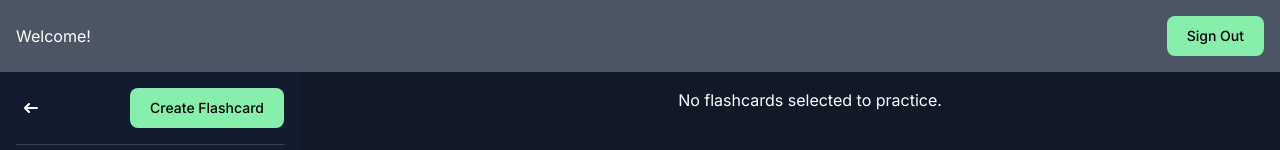
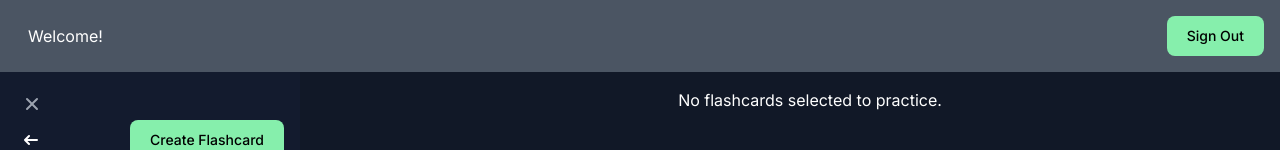
Before and after one commit to j1000-dev/Flipstax, a React (Create React App) app: page /home/1 in a window 1280 px wide. Shown: the top 150 px of the page. Built offline with nearby package versions, Linux system fonts and the light colour scheme; no server answers; the database is empty; sample sign-in values are in the browser's storage.

Commit message:
make response

```diff
--- a/src/pages/Home.tsx
+++ b/src/pages/Home.tsx
@@ -1,5 +1,5 @@
 import React from 'react';
-import {useContext} from 'react';
+import {useContext, useState} from 'react';
 import {AuthContext} from '../context/auth-context';
 import {DeckProvider} from '../context/deck-context';
 import {Decks} from './Decks';
@@ -16,20 +16,61 @@ const Home: React.FC = () => {
     const {signOut} = useContext(AuthContext);
     const {practiceMode} = usePractice();
     const {deckId} = useParams();
+    const [isAsideOpen, setIsAsideOpen] = useState(true);
     const isDeckRoute = deckId !== undefined;
+
+    const handleToggleAside = (): void => {
+        setIsAsideOpen((prevIsAsideOpen) => !prevIsAsideOpen);
+    };
 
     return (
         <div className="min-h-screen text-white">
             <nav className="bg-gray-600 p-4">
                 <div className="max-w-full flex items-center justify-between">
-                    <h3>Welcome!</h3>
+                    <div className="flex items-center justify-center">
+                        {
+                            !isAsideOpen && (
+                                <button onClick={handleToggleAside} className="p-2 text-gray-900 focus:outline-none bg-white rounded-lg border border-gray-200 hover:bg-gray-100 hover:text-blue-700 focus:z-10 focus:ring-4 focus:ring-gray-200 dark:focus:ring-gray-700 dark:bg-gray-800 dark:text-gray-400 dark:border-gray-600 dark:hover:text-white dark:hover:bg-gray-700">
+                                    <svg
+                                        className="w-6 h-6 text-gray-800 dark:text-white" aria-hidden="true" xmlns="http://www.w3.org/2000/svg" fill="none" viewBox="0 0 24 24">
+                                        <path stroke="currentColor" strokeLinecap="round" strokeWidth="2" d="M5 7h14M5 12h14M5 17h14"/>
+                                    </svg>
+                                </button>
+                            )
+                        }
+                        <p className="mx-3">Welcome!</p>
+                    </div>
                     <PrimaryButton content={'Sign Out'} onClick={signOut} />
                 </div>
             </nav>
             <div className="md:grid md:grid-cols-4">
-                <div className="md:mr-5 md:col-start-1 md:col-span-1">
+                <div className={`md:mr-5 ${isAsideOpen ? 'md:col-start-1 md:col-span-1 xs:col-start-1 xs:col-span-4' : 'd-none'} transition-all ease-in-out duration-300 transform ${isAsideOpen ? 'translate-x-0' : '-translate-x-full'}`}>
                     <div className="flex">
-                        <aside className="md:w-96 md:h-screen bg-[#131B2E] p-4">
+                        <aside
+                            className={`md:w-96 md:h-screen bg-[#131B2E] p-4 ${
+                                isAsideOpen ? '' : 'hidden'
+                            }`}
+                        >
+                            <button
+                                type="button"
+                                onClick={handleToggleAside}
+                                className="text-gray-400 bg-transparent hover:bg-gray-200 hover:text-gray-900 rounded-lg text-sm p-1.5 inline-flex items-center dark:hover:bg-gray-600 dark:hover:text-white"
+                            >
+                                <svg
+                                    aria-hidden="true"
+                                    className="w-5 h-5"
+                                    fill="currentColor"
+                                    viewBox="0 0 20 20"
+                                    xmlns="http://www.w3.org/2000/svg"
+                                >
+                                    <path
+                                        fillRule="evenodd"
+                                        d="M4.293 4.293a1 1 0 011.414 0L10 8.586l4.293-4.293a1 1 0 111.414 1.414L11.414 10l4.293 4.293a1 1 0 01-1.414 1.414L10 11.414l-4.293 4.293a1 1 0 01-1.414-1.414L8.586 10 4.293 5.707a1 1 0 010-1.414z"
+                                        clipRule="evenodd"
+                                    ></path>
+                                </svg>
+                                <span className="sr-only">Toggle menu</span>
+                            </button>
                             {isDeckRoute ? (
                                 <FlashcardProvider>
                                     <CreateFlashcard />
@@ -44,7 +85,7 @@ const Home: React.FC = () => {
                         </aside>
                     </div>
                 </div>
-                <div className="md:ml-5 md:p-4 md:col-start-2 md:col-span-3">
+                <div className={`md:ml-5 md:p-4 transition-transform duration-300 ease-in-out transform ${isAsideOpen ? 'hidden md:block lg:block md:col-start-2 md:col-span-3 translate-x-0' : 'md:col-start-1 md:col-span-4 md:-translate-x-10  xs:translate:none'}`}>
                     {practiceMode ? (
                         <Practice />
                     ) : (
--- a/src/pages/Practice.tsx
+++ b/src/pages/Practice.tsx
@@ -53,15 +53,15 @@ export const Practice: React.FC = () => {
 
     // Check if flashcards array is not empty before rendering
     if (flashcards.length === 0) {
-        return <p>Loading...</p>; // or any loading indicator
+        return <p>No flashcards selected to practice.</p>; // or any loading indicator
     }
 
     return (
         <div>
             {flashcards.length > 0 && (
                 <>
-                    <div className="flex items-center">
-                        <p className="mr-3 tracking-wider text-gray-400 md:text-lg capitalize dark:text-gray-400">
+                    <div className="flex items-center justify-center m-3">
+                        <p className="tracking-wider text-gray-400 md:text-lg capitalize dark:text-gray-400">
                             {reviewType} flashcards: {deck}
                         </p>
                         <svg
@@ -69,7 +69,7 @@ export const Practice: React.FC = () => {
                                 shuffleFC();
                                 setCurIndex(0);
                             }}
-                            className="cursor-pointer w-6 h-6 text-white dark:text-white"
+                            className="cursor-pointer w-6 h-6 text-white dark:text-white mx-5"
                             aria-hidden="true"
                             xmlns="http://www.w3.org/2000/svg"
                             fill="none"
@@ -106,7 +106,7 @@ export const Practice: React.FC = () => {
                             max-w-screen text-center p-6 rounded-lg shadow
                             bg-gray-800 border border-gray-700
                             dark:bg-gray-800 dark:border-gray-700 ${isFlipped ? 'flip flip-card' : 'flip'}`}
-                            style={{height: '400px', width: '50%'}}>
+                            style={{height: '400px', width: '60%'}}>
                             <p className={
                                 `tracking-normal text-gray-400 md:text-lg dark:text-gray-400 ${isFlipped ? 'flip-card-back' : ''}`}
                             >
```
